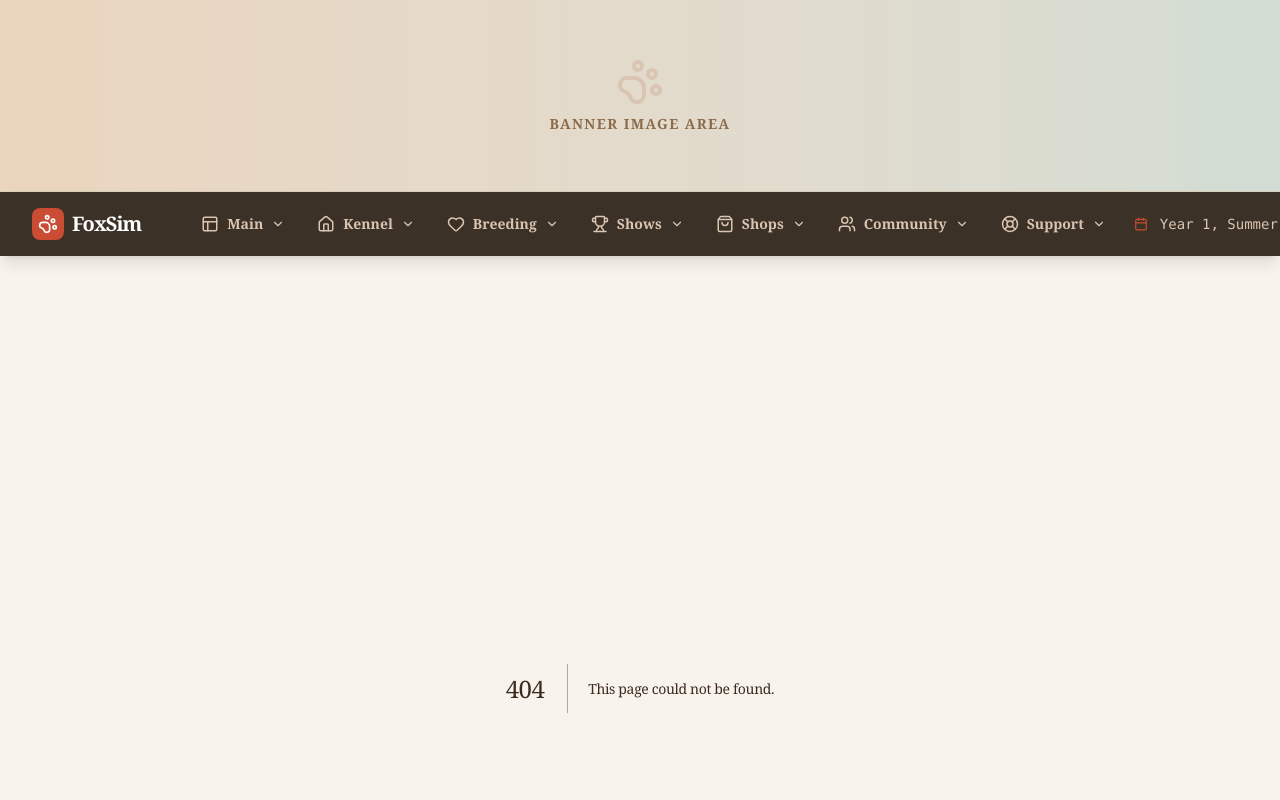
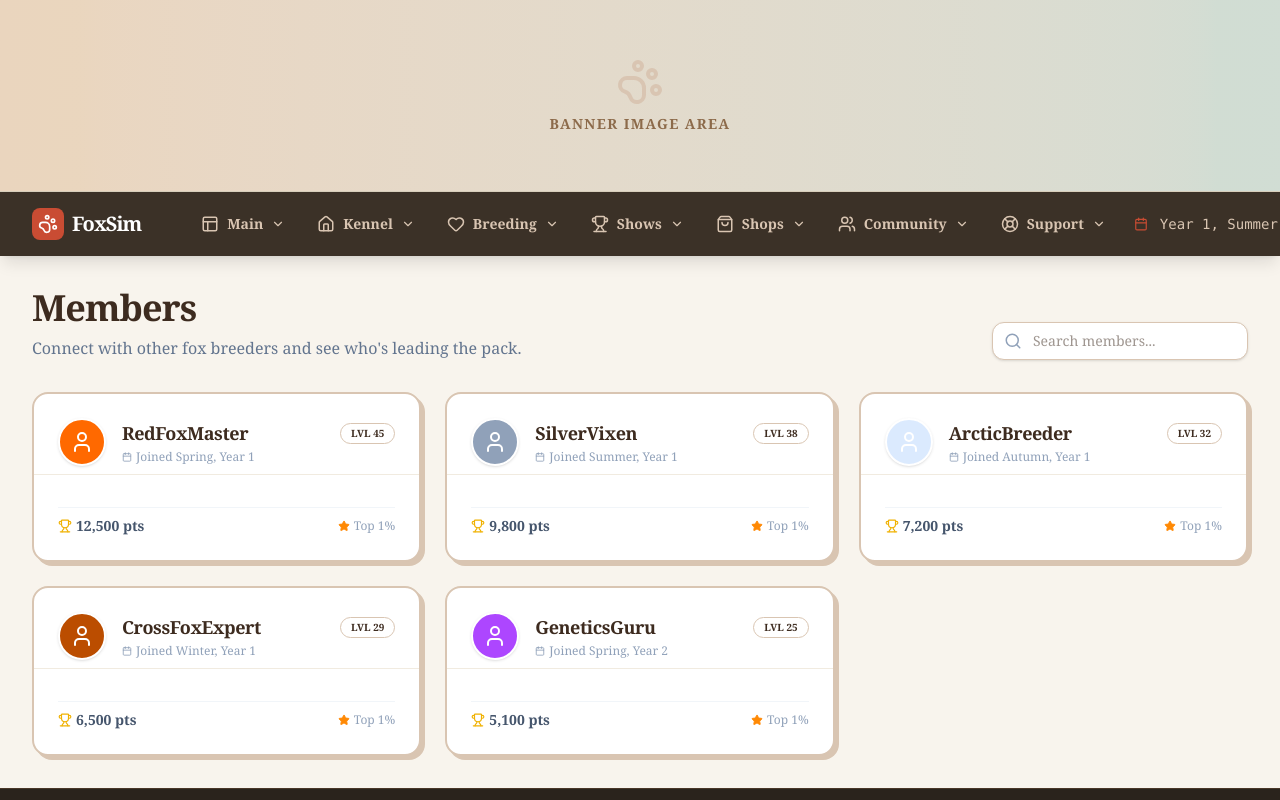
Before and after one commit to erkinde-lab/fox-breeding-sim-v2, a Next.js app: page /members in a window 1280 px wide. Before the commit this address had no page. Shown: the top 800 px of the page. Built offline with nearby package versions, Linux system fonts and the light colour scheme.

Commit message:
Upload src/app/members/page.tsx

```diff
--- /dev/null
+++ b/src/app/members/page.tsx
@@ -0,0 +1,81 @@
+'use client';
+
+import React, { useState } from 'react';
+import { Card, CardHeader, CardTitle, CardContent } from '@/components/ui/card';
+import { Badge } from '@/components/ui/badge';
+import { User, Trophy, Star, Calendar, Search } from 'lucide-react';
+
+const MEMBERS = [
+  { id: 1, name: 'RedFoxMaster', level: 45, joined: 'Spring, Year 1', points: 12500, avatarColor: 'bg-orange-500' },
+  { id: 2, name: 'SilverVixen', level: 38, joined: 'Summer, Year 1', points: 9800, avatarColor: 'bg-slate-400' },
+  { id: 3, name: 'ArcticBreeder', level: 32, joined: 'Autumn, Year 1', points: 7200, avatarColor: 'bg-blue-100' },
+  { id: 4, name: 'CrossFoxExpert', level: 29, joined: 'Winter, Year 1', points: 6500, avatarColor: 'bg-amber-700' },
+  { id: 5, name: 'GeneticsGuru', level: 25, joined: 'Spring, Year 2', points: 5100, avatarColor: 'bg-purple-500' },
+];
+
+export default function MembersPage() {
+  const [searchQuery, setSearchQuery] = useState('');
+
+  const filteredMembers = MEMBERS.filter(member =>
+    member.name.toLowerCase().includes(searchQuery.toLowerCase())
+  );
+
+  return (
+    <div className="space-y-8">
+      <div className="flex flex-col md:flex-row justify-between items-start md:items-end gap-4">
+        <div>
+          <h1 className="text-4xl font-black text-slate-900 tracking-tight">Members</h1>
+          <p className="text-slate-500 mt-2">Connect with other fox breeders and see who&apos;s leading the pack.</p>
+        </div>
+        <div className="relative w-full md:w-64">
+          <Search className="absolute left-3 top-1/2 transform -translate-y-1/2 text-slate-400" size={18} />
+          <input
+            type="text"
+            placeholder="Search members..."
+            value={searchQuery}
+            onChange={(e) => setSearchQuery(e.target.value)}
+            className="w-full pl-10 pr-4 py-2 bg-white border border-earth-200 rounded-xl focus:outline-none focus:ring-2 focus:ring-fire-500 focus:border-transparent transition-all shadow-sm text-sm"
+          />
+        </div>
+      </div>
+
+      <div className="grid grid-cols-1 md:grid-cols-2 lg:grid-cols-3 gap-6">
+        {filteredMembers.map((member) => (
+          <Card key={member.id} className="overflow-hidden hover:shadow-md transition-shadow folk-card">
+            <CardHeader className="flex flex-row items-center gap-4 pb-2">
+              <div className={`w-12 h-12 ${member.avatarColor} rounded-full flex items-center justify-center text-white border-2 border-white shadow-sm`}>
+                <User size={24} />
+              </div>
+              <div className="flex-1">
+                <div className="flex items-center justify-between">
+                  <CardTitle className="text-lg">{member.name}</CardTitle>
+                  <Badge variant="outline" className="text-[10px] uppercase">Lvl {member.level}</Badge>
+                </div>
+                <p className="text-xs text-slate-400 flex items-center gap-1 mt-0.5">
+                  <Calendar size={10} /> Joined {member.joined}
+                </p>
+              </div>
+            </CardHeader>
+            <CardContent>
+              <div className="flex justify-between items-center text-sm pt-2 border-t border-slate-100 mt-2">
+                <div className="flex items-center gap-1 text-slate-600">
+                  <Trophy size={14} className="text-yellow-500" />
+                  <span className="font-bold">{member.points.toLocaleString()} pts</span>
+                </div>
+                <div className="flex items-center gap-1 text-slate-400 text-xs">
+                  <Star size={12} className="text-orange-400 fill-orange-400" />
+                  Top 1%
+                </div>
+              </div>
+            </CardContent>
+          </Card>
+        ))}
+        {filteredMembers.length === 0 && (
+          <div className="col-span-full py-12 text-center text-slate-500">
+            No members found matching &quot;{searchQuery}&quot;
+          </div>
+        )}
+      </div>
+    </div>
+  );
+}
```
